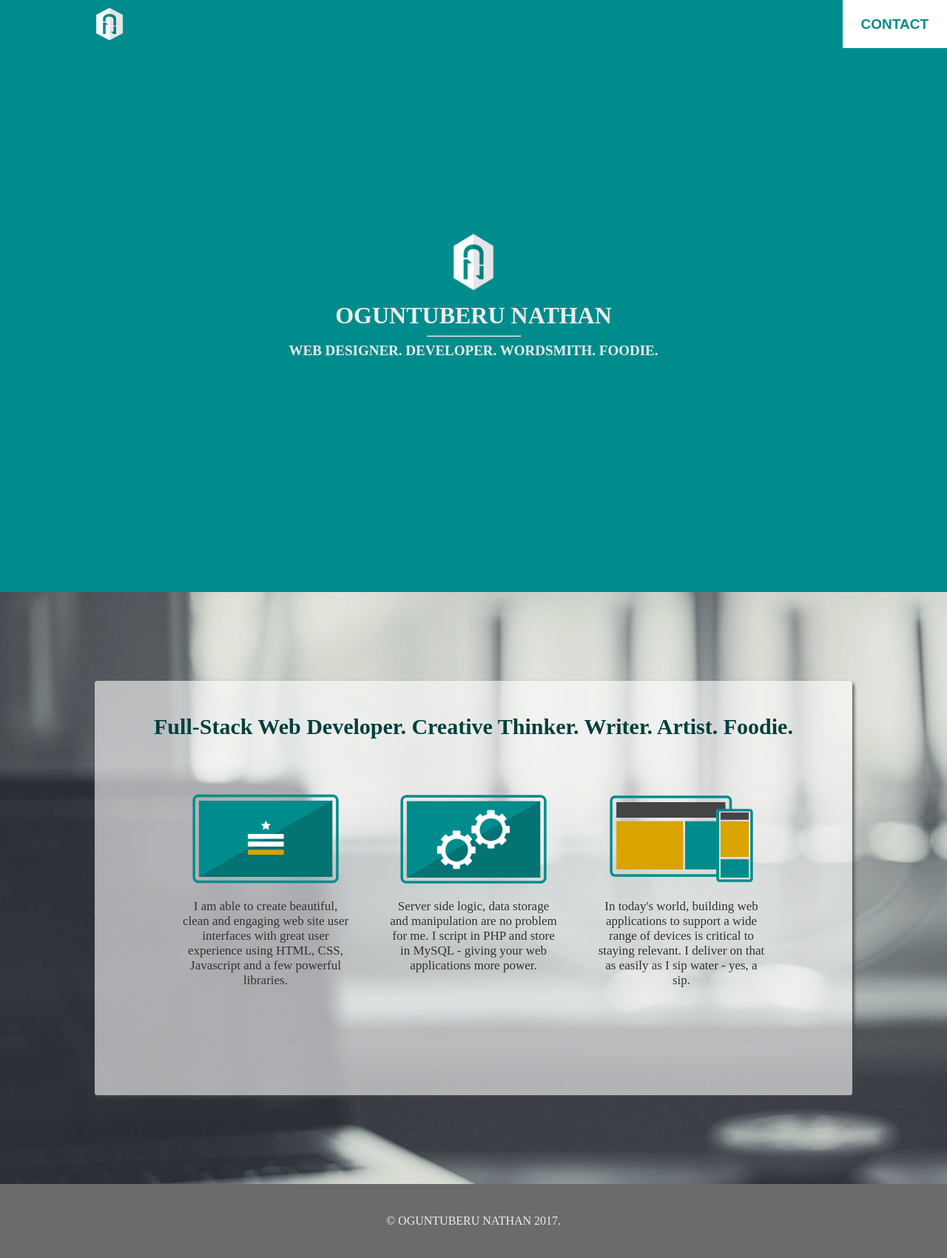
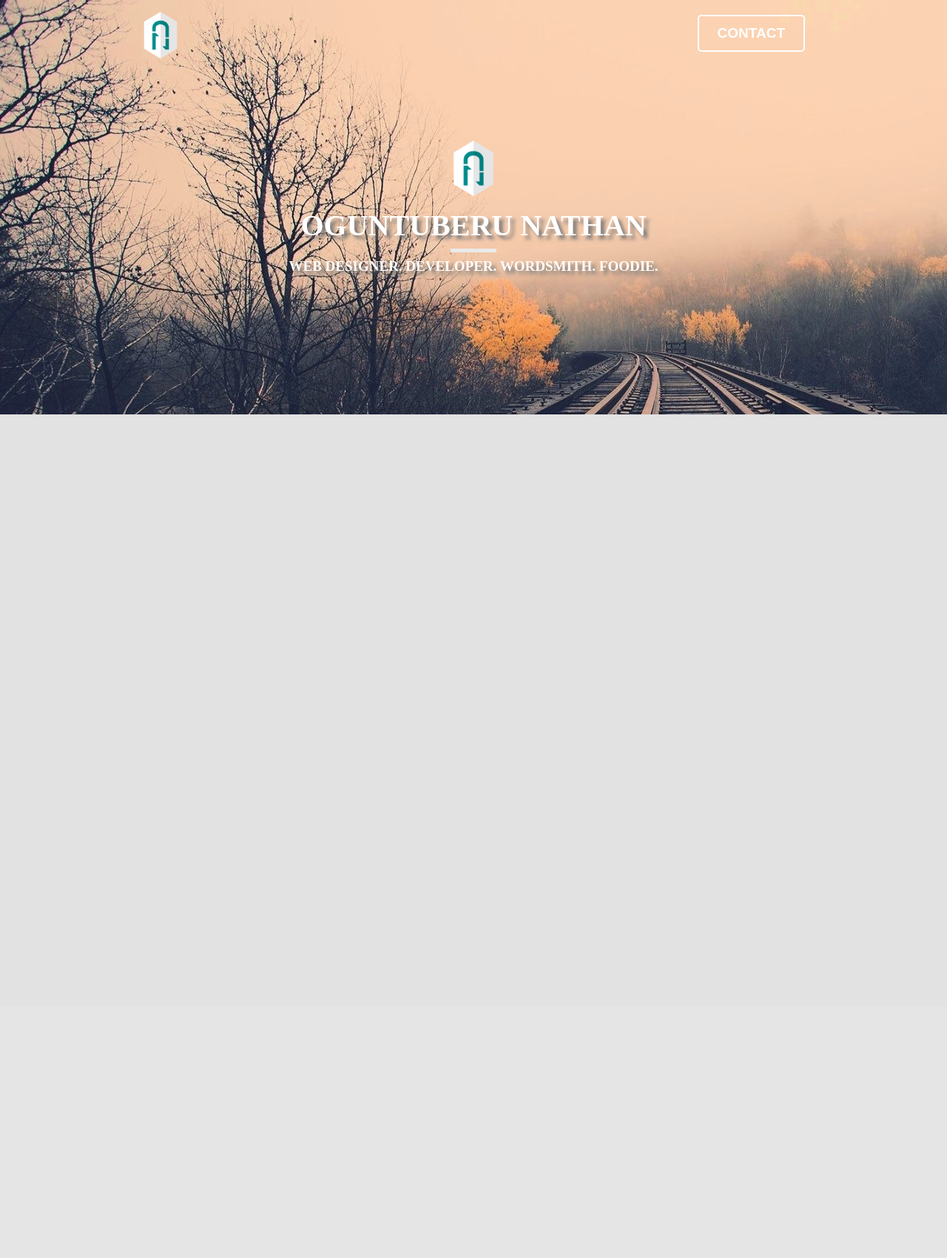
Before and after one commit to dynameek/onathan, a PHP site: page / in a window 1280 px wide. Shown: the whole page at 74% size. After the commit the page ends 560 px from the top, so only its background shows below. Run offline with PHP 8.4, Linux system fonts and the light colour scheme.

Commit message:
Redesigning personal site

```diff
--- a/css/base-style-xhdp.css
+++ b/css/base-style-xhdp.css
@@ -12,19 +12,27 @@ and open the template in the editor.
  *
 */
 header{
+    height: auto;
     box-sizing: border-box;
+    padding: 15px 15%;
+    background: transparent;
 }
 header img{
-    width: 40px;
-    height: 45px;
-    margin: 10px 0px 10px 10%;
+    width: 50px;
+    height: 65px;
+    margin: 0px;
 }
 .contact-btn{
     float: right;
     border: none;
-    height: 65px;
+    height: 50px;
     padding: 0px 25px;
+    margin-top: 5px;
+    border: 2px solid #FFFFFF;
+    border-radius: 5px;
     font-size: 19px;
+    background: transparent;
+    color: #fff;
 }
 .left{
     float: left;
@@ -33,12 +41,20 @@ header img{
     float: right;
 }
 
+.home{
+    height: 70vh;
+    background: url('../media/rail.jpg');
+    text-shadow: 5px 5px 5px #777;
+}
+.home > h1{
+    font-size: 40px;
+}
 /*
  * About Area
 */
 .about{
     height: 100vh;
-    background: url("../media/back2.jpg");
+    background: #E2E2E2;
 }
 .about-content-wrapper{
     align-self: center;
--- a/css/base-style.css
+++ b/css/base-style.css
@@ -10,7 +10,7 @@ and open the template in the editor.
 
 /**/
 body{
-    background: #008c8c;
+    background: #fff;
 }
 div{
     float: left;
@@ -33,14 +33,14 @@ a{
 /**/
 header{
     width: 100%;
-    max-height: 70px;
+    max-height: 100px;
     position: fixed;
     top: 0px;
     left: 0px;
-    background: #008c8c;
+    background: #FFFFFF;
 }
 header img{
-    width: 30px;
+    width: 25px;
     height: 35px;
     margin: 10px 15px;
 }
@@ -89,16 +89,18 @@ section{
 }
 .home > h1{
     margin: 0px;
-    font-size: 32px;
-    color: #EDEDED;
+    font-size: 35px;
+    color: #FFFFFF;
 }
 .home > hr{
-    width: 10%;
+    width: 5%;
+    border: none;
+    border-top: 5px solid #EAEAEA;
 }
 .home > h3{
     margin: 0px;
     font-size: 19px;
-    color: #EDEDED;
+    color: #FFFFFF;
 }
 
 /**/
--- a/index.php
+++ b/index.php
@@ -23,13 +23,13 @@
             <button class="contact-btn" onclick="myPage.showElement('contact-sec', 20);">CONTACT</button>
         </header>
         <section class="home">
-                <img alt="" src="./media/logo-white-xx.fw.png">
-                <h1>OGUNTUBERU NATHAN</h1>
-                <hr>
-                <h3>WEB DESIGNER. DEVELOPER. WORDSMITH. FOODIE.</h3>
+            <img alt="" src="./media/logo-white-xx.fw.png">
+            <h1>OGUNTUBERU NATHAN</h1>
+            <hr>
+            <h3>WEB DESIGNER. DEVELOPER. WORDSMITH. FOODIE.</h3>
         </section>
         <section class="about">
-            <div class="about-content-wrapper">
+            <!-- <div class="about-content-wrapper">
                 <h1>Full-Stack Web Developer. Creative Thinker. Writer. Artist. Foodie.</h1>
                 <div class="info-holder">
                     <div class="info">
@@ -54,7 +54,7 @@
                         </p>
                     </div>
                 </div>
-            </div>
+            </div> -->
         </section>
         <section class="contact" id="contact-sec" onclick="myPage.hideElement('contact-sec', 20);">
             <div class="contact-wrapper" onclick="myPage.doNothing();">
@@ -71,9 +71,9 @@
                 <div onclick="myPage.hideElement('contact-sec', 20);">Close</div>
             </div>
         </section>
-        <footer>
+        <!--<footer>
             <p>&copy; OGUNTUBERU NATHAN 2017.</p>
-        </footer>
+        </footer> -->
     </div>
     <script src="./js/temi.js">
     </script>
```
Also changed, not shown: media/back.jpg (added), media/back2.jpg (deleted), media/rail.jpg (added).
